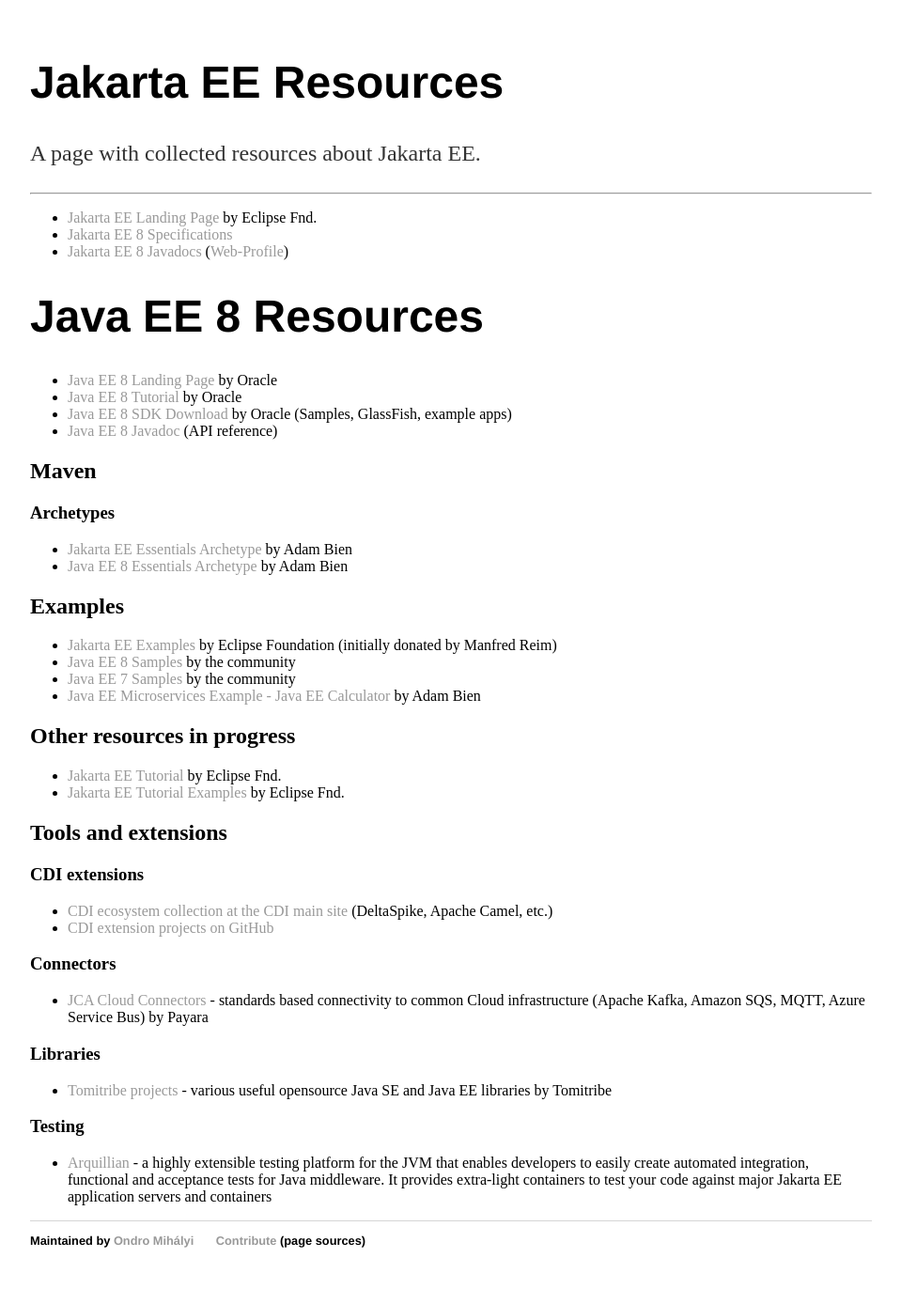
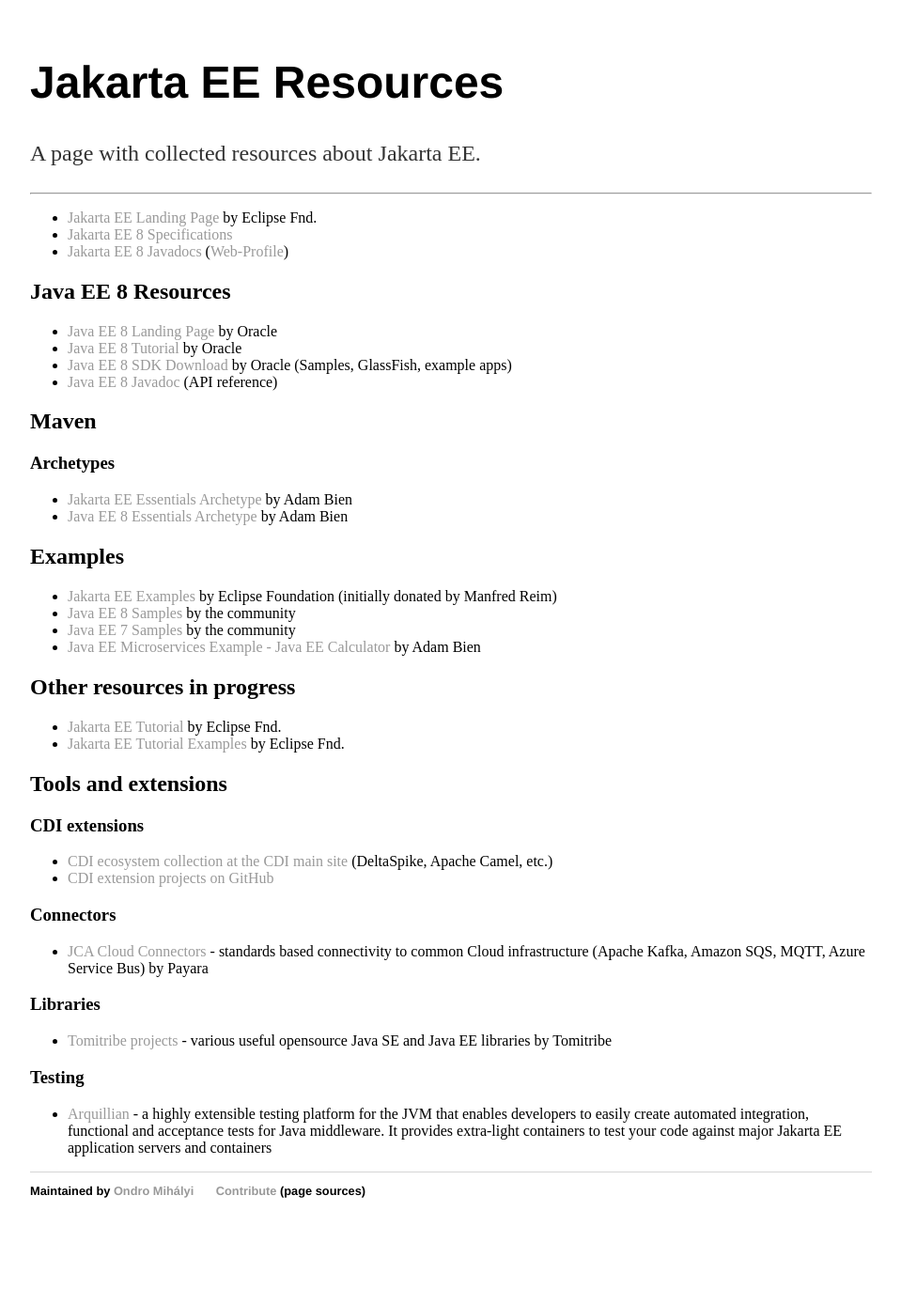
Before and after one commit to awesome-jakartaee/awesome-jakartaee.github.io, a Jekyll site: the page built from index.md, in a window 1280 px wide. Shown: the whole page at 94% size, without its empty margins (160-1119 px from the left). Built offline with Jekyll 4.4.1, drawn with Linux system fonts in a browser that asks for light colours; after the commit the page ends 1335 px from its top, so only the background shows below that.

```diff
--- a/index.md
+++ b/index.md
@@ -12,7 +12,7 @@ A page with collected resources about Jakarta EE.
 * [Jakarta EE 8 Specifications](https://jakarta.ee/specifications/)
 * [Jakarta EE 8 Javadocs](https://jakarta.ee/specifications/platform/8/apidocs/) ([Web-Profile](https://jakarta.ee/specifications/webprofile/8/apidocs/))
 
-# Java EE 8 Resources
+## Java EE 8 Resources
 
 * [Java EE 8 Landing Page](https://javaee.github.io/) by Oracle
 * [Java EE 8 Tutorial](https://javaee.github.io/tutorial/toc.html) by Oracle
```
